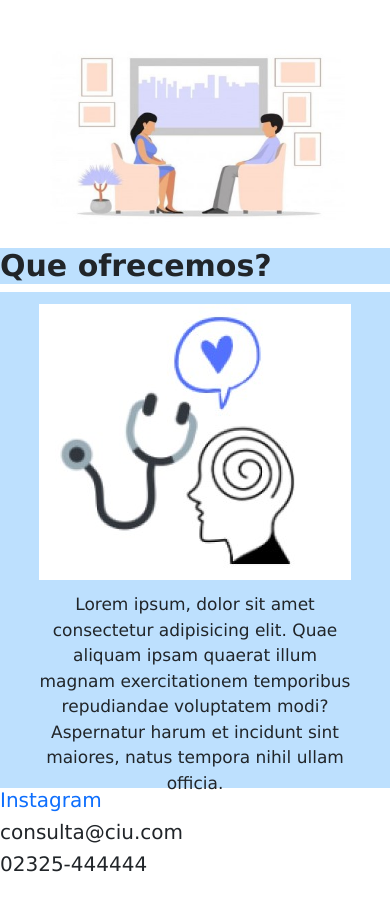
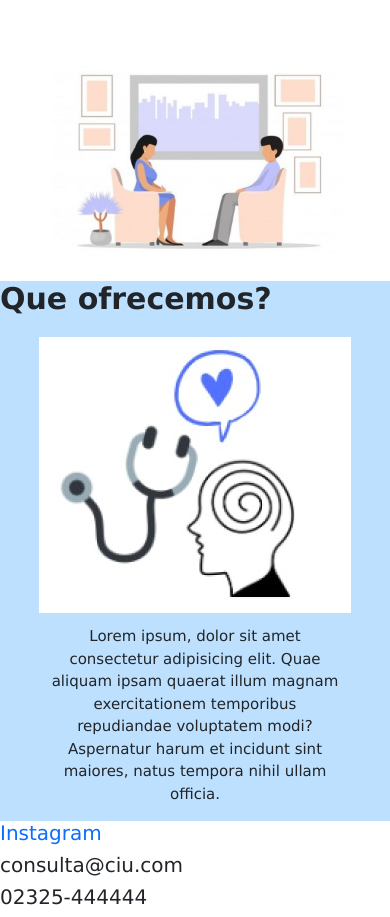
Before and after one commit to LaraPagano/proyecto-consultorio, a plain HTML site: page index.html in a window 390 px wide. Shown: the part 896-1813 px from the top of the page. Before the commit the page ends 1780 px from the top, so only its background shows below. Drawn offline with Linux system fonts and the light colour scheme.

Commit message:
entrega bootstrap ok

```diff
--- a/css/index.css
+++ b/css/index.css
@@ -123,8 +123,7 @@ main h2{
     }
 }
 
-.imagen-box-1,
-.imagen-hablando{
+.img-fluid{
     animation-duration: 2s ;
     animation-name: imagen;
 }
@@ -250,3 +249,10 @@ h3{
         flex-direction: column;
     }
 }
+@media (max-width: 620px){
+    .parrafo-1,
+    .parrafo-2{
+        font-size: 15px;
+        width: 290px;
+    }
+}
--- a/index.html
+++ b/index.html
@@ -15,7 +15,7 @@
             <img class="imagen1-logo" src=".\imagen\logo-2.jpg" alt="Logo consultorio integral urquiza" width="200" height="120">
             <h1>Consultorio Integral Urquiza</h1>
         </section>
-            <nav>
+            <nav class="navbar" style="background-color:#6B717E" >
                 <ul class="menu-nav">
                     <li class="menu-nav-item"><a href="index.html">Inicio</a></li>
                     <li class="menu-nav-item"><a href=".\pages\especialidades.html">Especialidades</a></li>
@@ -31,15 +31,17 @@
             <article class="box-1">
                 <!--cierre de la barra-->
                 <p class="parrafo-1">Lorem ipsum dolor sit amet consectetur adipisicing elit. Nam iusto optio dolorem aliquam voluptates sit. Velit illum ipsa labore nemo modi placeat, ipsum eos, sit suscipit quasi praesentium. Iste, repellendus?</p>
-                <img class="imagen-box-1" src=".\imagen\imagen-1.jpg" alt="imagen animada de dos personas en un consultorio" width="300" height="175">
+                <img class="img-fluid" src=".\imagen\imagen-1.jpg" alt="imagen animada de dos personas en un consultorio" width="300" height="175">
             </article>
+        </section>
             <!--box verde-->
             <br>
-            <h2 class="fondo-verde">Que ofrecemos?</h2>
-            <article class="box-2">
-                <img class="imagen-hablando" src=".\imagen\imagen-2.jpg" alt="imagen animada">
-                <p class="parrafo-2">Lorem ipsum, dolor sit amet consectetur adipisicing elit. Quae aliquam ipsam quaerat illum magnam exercitationem temporibus repudiandae voluptatem modi? Aspernatur harum et incidunt sint maiores, natus tempora nihil ullam officia.</p>
-            </article>
+        <section class="fondo-verde">
+            <h2 >Que ofrecemos?</h2>
+                <article class="box-2">
+                    <img class="img-fluid" src=".\imagen\imagen-2.jpg" alt="imagen animada">
+                    <p class="parrafo-2">Lorem ipsum, dolor sit amet consectetur adipisicing elit. Quae aliquam ipsam quaerat illum magnam exercitationem temporibus repudiandae voluptatem modi? Aspernatur harum et incidunt sint maiores, natus tempora nihil ullam officia.</p>
+                </article>
         </section>
     </main>
     <footer>
```
Also changed, not shown: pages/contacto.html (+1 -1 lines), pages/especialidades.html (+6 -2 lines).
